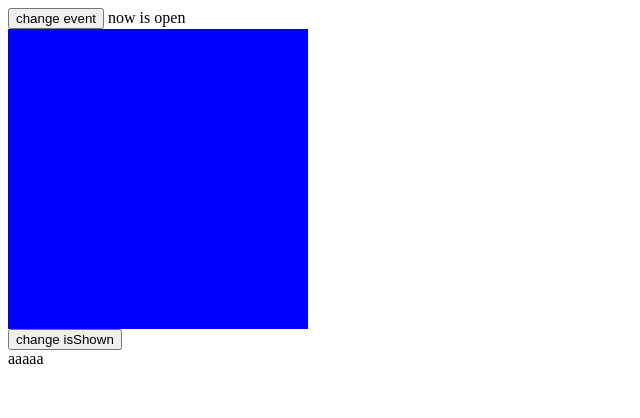
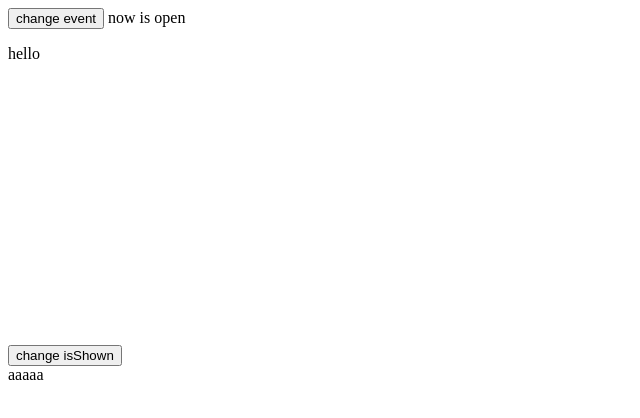
Before and after one commit to kuodiamon/angular-animation, an Angular app: page / in a window 1280 px wide. Shown: the top 418 px of the page, without its empty margins (0-640 px from the left). Built offline with nearby package versions, Linux system fonts and the light colour scheme.

Commit message:
use  query

```diff
--- a/src/app/app.component.html
+++ b/src/app/app.component.html
@@ -1,7 +1,9 @@
 <button (click)="this.isOpen = !this.isOpen">change event</button>
 
 now  is {{isOpen ? 'open' : 'close'}}
-<div class="box" [@openClose]="isOpen ? 'open' : 'close'"></div>
+<div class="box" [@openClose]="isOpen ? 'open' : 'close'">
+  <p>hello</p>
+</div>
 
 
 <button (click)="this.isShown = !this.isShown">change isShown </button>
--- a/src/app/app.component.ts
+++ b/src/app/app.component.ts
@@ -1,6 +1,8 @@
 import {
   animate,
+  group,
   keyframes,
+  query,
   state,
   style,
   transition,
@@ -18,7 +20,7 @@ import { Component } from '@angular/core';
       state(
         'open',
         style({
-          backgroundColor: 'blue',
+          backgroundColor: '#ffffff',
         })
       ),
 
@@ -33,6 +35,7 @@ import { Component } from '@angular/core';
       // 用 transition 定義狀態轉換時，元件該怎麼動作
       transition('open => close', [animate('3s')]),
       transition('* => open', [
+        group([
           animate(
             '3s',
             keyframes([
@@ -50,14 +53,18 @@ import { Component } from '@angular/core';
               }),
               style({
                 backgroundColor: 'green',
-              transform: 'translateX(50px)'
+                transform: 'translateX(50px)',
               }),
               style({
                 backgroundColor: 'red',
-              transform: 'translateX(0px)'
+                transform: 'translateX(0px)',
               }),
             ])
           ),
+          query('p', [
+            animate('1s', style({ color: 'white' }))
+          ])
+        ]),
       ]),
     ]),
     trigger('myTrigger', [
```
Lines whose indentation alone changed are shown as unchanged.
